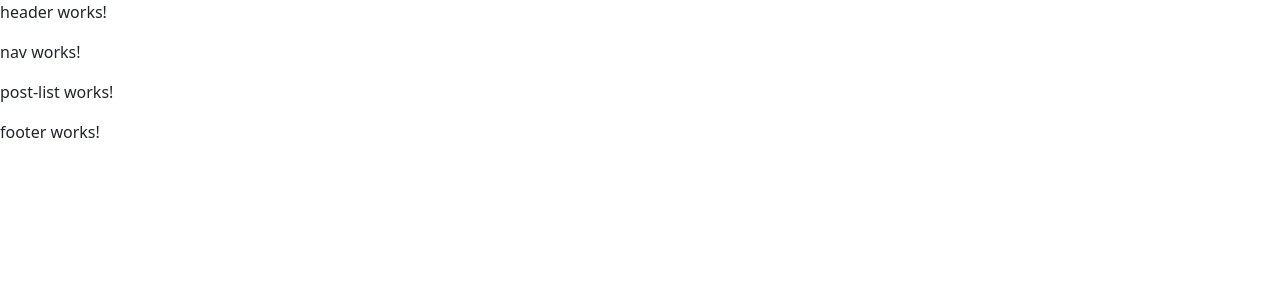
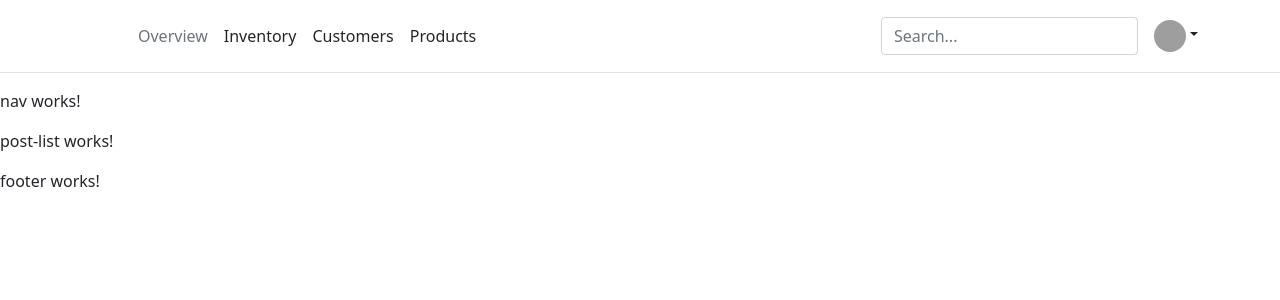
Before and after one commit to simone-art/angular-app, an Angular app: page / in a window 1280 px wide. Shown: the top 300 px of the page. Built offline with nearby package versions, Linux system fonts and the light colour scheme; grey boxes are pictures that could not be loaded.

Commit message:
Usando componente header do boostrap

```diff
--- a/src/app/core/layout/header/header.component.html
+++ b/src/app/core/layout/header/header.component.html
@@ -1,2 +1,34 @@
-<p>header works!</p>
+<header class="p-3 mb-3 border-bottom">
+  <div class="container">
+    <div class="d-flex flex-wrap align-items-center justify-content-center justify-content-lg-start">
+      <a href="/" class="d-flex align-items-center mb-2 mb-lg-0 text-dark text-decoration-none">
+        <svg class="bi me-2" width="40" height="32" role="img" aria-label="Bootstrap"><use xlink:href="#bootstrap"></use></svg>
+      </a>
+
+      <ul class="nav col-12 col-lg-auto me-lg-auto mb-2 justify-content-center mb-md-0">
+        <li><a href="#" class="nav-link px-2 link-secondary">Overview</a></li>
+        <li><a href="#" class="nav-link px-2 link-dark">Inventory</a></li>
+        <li><a href="#" class="nav-link px-2 link-dark">Customers</a></li>
+        <li><a href="#" class="nav-link px-2 link-dark">Products</a></li>
+      </ul>
+
+      <form class="col-12 col-lg-auto mb-3 mb-lg-0 me-lg-3">
+        <input type="search" class="form-control" placeholder="Search..." aria-label="Search">
+      </form>
+
+      <div class="dropdown text-end">
+        <a href="#" class="d-block link-dark text-decoration-none dropdown-toggle" id="dropdownUser1" data-bs-toggle="dropdown" aria-expanded="false">
+          <img src="https://github.com/mdo.png" alt="mdo" width="32" height="32" class="rounded-circle">
+        </a>
+        <ul class="dropdown-menu text-small" aria-labelledby="dropdownUser1" style="">
+          <li><a class="dropdown-item" href="#">New project...</a></li>
+          <li><a class="dropdown-item" href="#">Settings</a></li>
+          <li><a class="dropdown-item" href="#">Profile</a></li>
+          <li><hr class="dropdown-divider"></li>
+          <li><a class="dropdown-item" href="#">Sign out</a></li>
+        </ul>
+      </div>
+    </div>
+  </div>
+</header>
 <app-nav></app-nav>
```
